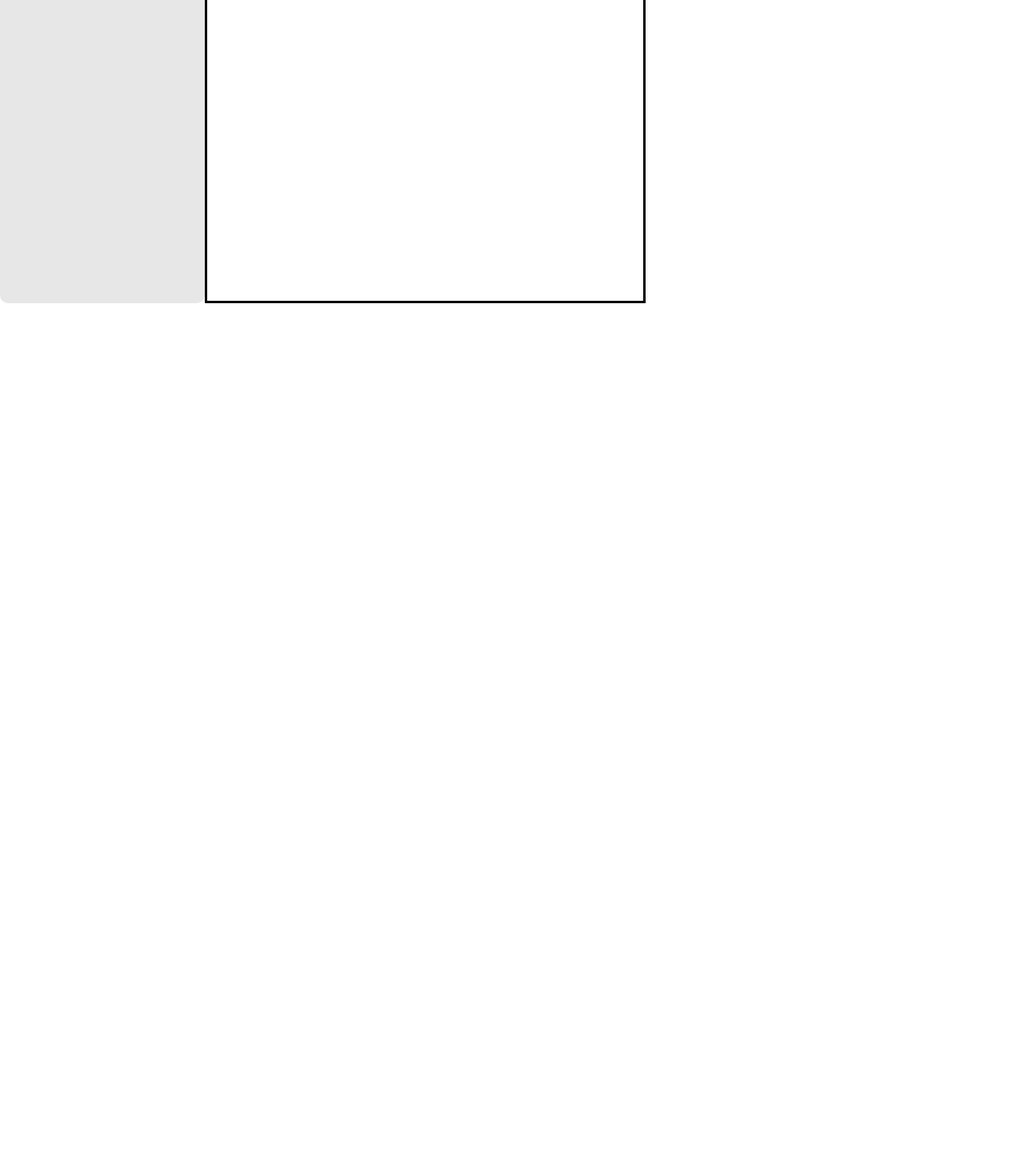
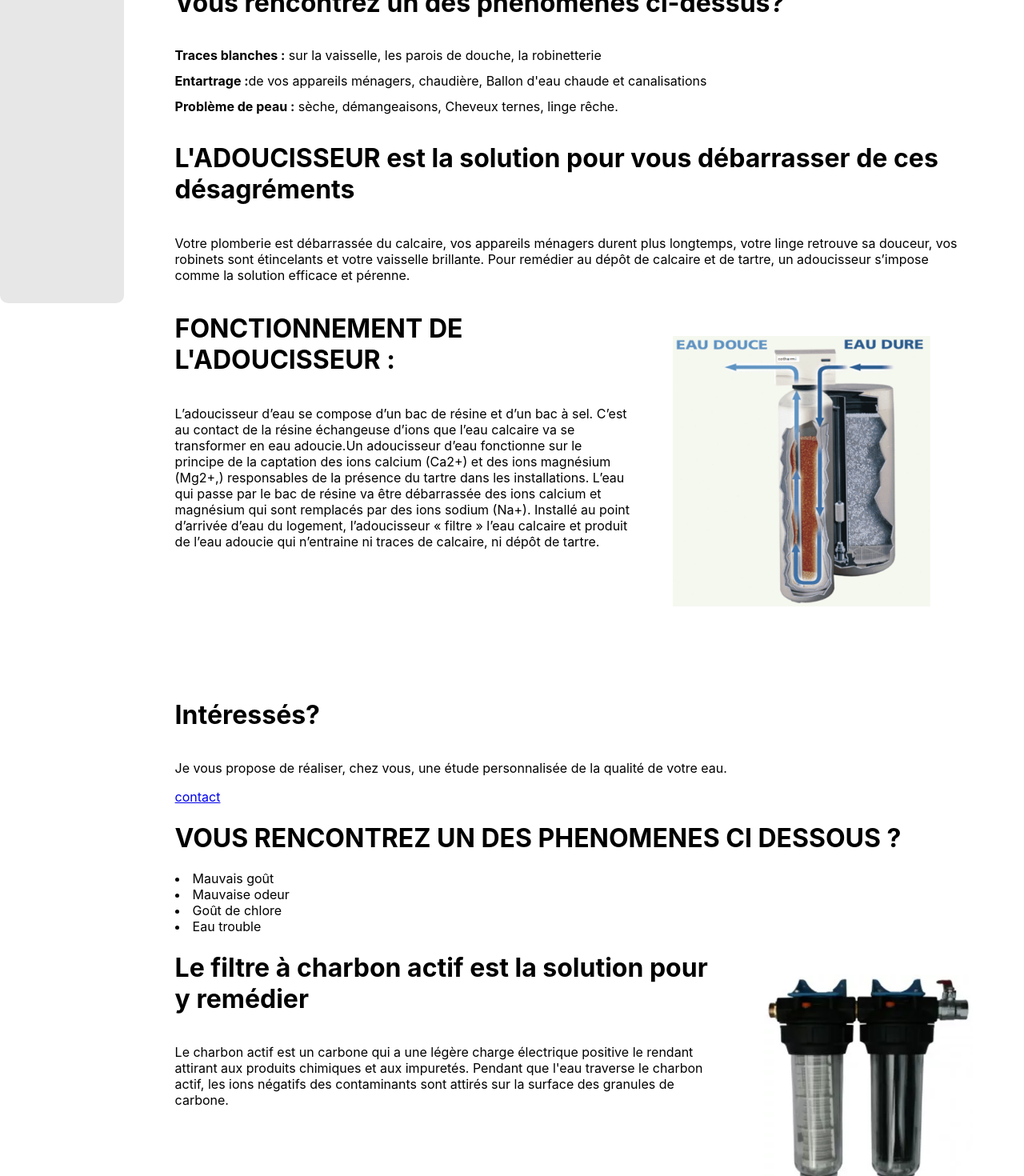
Before and after one commit to NicolasDefoort/CothermieWebSite, a React (Create React App) app: page /Adoucisseurs in a window 1280 px wide. Shown: the part 760-2230 px from the top of the page at 80% size. Before the commit the page ends 1139 px from the top, so only its background shows below. Built offline with nearby package versions, Linux system fonts and the light colour scheme.

Commit message:
squelette page adoucisseurs

```diff
--- a/src/CSS/Adoucisseurs.css
+++ b/src/CSS/Adoucisseurs.css
@@ -1,11 +1,53 @@
 .adoucisseursHead{
-    border: solid black;
+    display: flex;
+    flex-direction: column;
+    padding-left: 5%;
+    padding-top: 5%;
+    padding-right: 5%;
+    padding-bottom: 5%;
+}
+
+.adoucisseurs1{
+    height: 70%;
+    width: 70%;
+    margin-left: 20%;
+    padding-bottom: 10%;
+}
+
+.text1{
+    line-height: 100%;
+}
+
+.text3{
+    display: flex;
+    flex-direction: row;
+}
+
+.subText1{
     display: flex;
     flex-direction: column;
 }
 
-.adoucisseurs1{
-    justify-content: center;
-    border: solid yellow;
+.adoucisseurs2{
+    height: 70%;
+    width: 7    0%;
+    margin-top: 5%;
+    margin-left: 5%;
+}
 
+.text4{
+    display: flex;
+    flex-direction: row;
 }
+
+.subText2{
+    display: flex;
+    flex-direction: column;
+}
+
+.adoucisseurs3{
+    height: 70%;
+    width: 7    0%;
+    margin-top: 5%;
+    margin-left: 5%;
+}
--- a/src/Components/Adoucisseurs.js
+++ b/src/Components/Adoucisseurs.js
@@ -1,4 +1,5 @@
 import React from "react";
+import { Link } from "react-router-dom";
 import '../CSS/Adoucisseurs.css';
 import adoucisseurs1 from '../Image/adoucisseurs1.jpg'
 import adoucisseurs2 from '../Image/adoucisseurs2.jpg'
@@ -9,7 +10,38 @@ export default function Adoucisseurs(){
 
     return(
         <div className="adoucisseursHead">
-            <img className="adoucisseurs1"  src={adoucisseurs1} alt="adoucisseurs1" />
+            <img className="adoucisseurs1"  src={adoucisseurs1} alt="adoucisseurs1"/>
+            <h1>Vous rencontrez un des phénomènes ci-dessus?</h1>
+            <div className="text1">
+                <p><b>Traces blanches :</b>  sur la vaisselle, les parois de douche, la robinetterie </p>
+                <p><b>Entartrage :</b>de vos appareils ménagers, chaudière, Ballon d'eau chaude et canalisations </p>
+                <p><b>Problème de peau :</b>   sèche, démangeaisons, Cheveux ternes, linge rêche. </p>
+            </div>
+            <h1>L'ADOUCISSEUR est la solution pour vous débarrasser de ces désagréments</h1>
+            <p>Votre plomberie est débarrassée du calcaire, vos appareils ménagers durent plus longtemps, votre linge retrouve sa douceur, vos robinets sont étincelants et votre vaisselle brillante. Pour remédier au dépôt de calcaire et de tartre, un adoucisseur s’impose comme la solution efficace et pérenne.</p>
+            <div className="text3">
+                <div className="subText1">
+                    <h1>FONCTIONNEMENT DE L'ADOUCISSEUR :</h1>
+                    <p>L’adoucisseur d’eau se compose d’un bac de résine et d’un bac à sel. C’est au contact de la  résine échangeuse d’ions que l’eau calcaire va se transformer en eau adoucie.Un adoucisseur d’eau  fonctionne sur le principe de la captation des ions calcium (Ca2+) et des ions magnésium (Mg2+,) responsables de la présence du tartre dans les installations. L’eau qui passe par le bac de résine va être débarrassée des ions calcium et magnésium qui sont remplacés par des ions sodium (Na+).
+                       Installé au point d’arrivée d’eau du logement, l’adoucisseur « filtre » l’eau calcaire et produit de l’eau adoucie qui n’entraine ni traces de calcaire, ni dépôt de tartre.</p>
+                </div>
+                <img src={adoucisseurs2} className="adoucisseurs2" alt="adoucisseurs2"/>
+            </div>
+            <h1>Intéressés?</h1>
+            <p>Je vous propose de réaliser, chez vous, une étude personnalisée de la qualité de votre eau.</p>
+            <Link to="/Contact">contact</Link>
+            <h1>VOUS RENCONTREZ UN DES PHENOMENES CI DESSOUS ?</h1>
+            <li>Mauvais goût </li>
+            <li>Mauvaise odeur </li>
+            <li>Goût de chlore</li>
+            <li>Eau trouble</li>
+            <div className="text4">
+                <div className="subText2">
+                    <h1>Le filtre à charbon actif est la solution pour y remédier</h1>
+                    <p>Le charbon actif est un carbone qui a une légère charge électrique positive le rendant attirant aux produits chimiques et aux impuretés. Pendant que l'eau traverse le charbon actif, les ions négatifs des contaminants sont attirés sur la surface des granules de carbone.</p>
+                </div>
+                <img src={adoucisseurs3} className="adoucisseurs3" alt="adoucisseurs3"/>
+            </div>
         </div>
     )
 }
```
